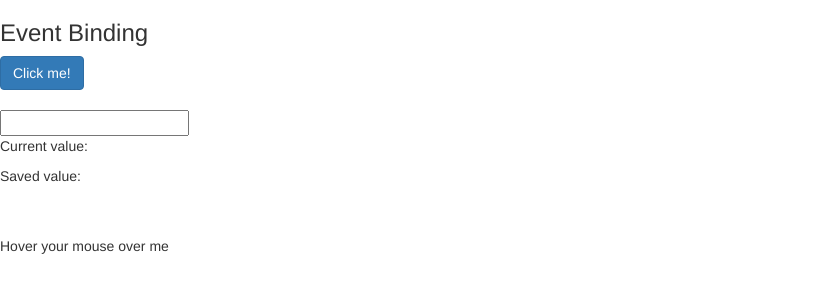
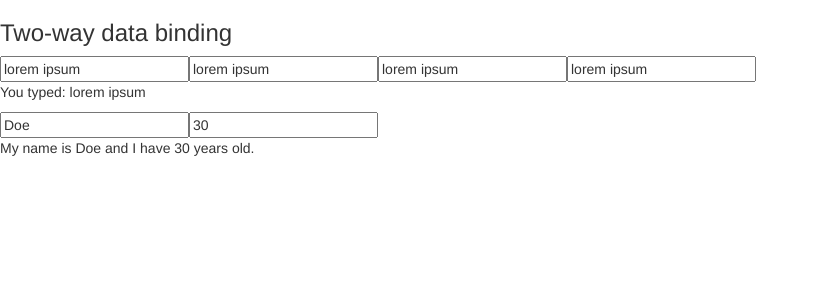
Before and after one commit to devictorqroz/course-angular2, an Angular app in the folder data-binding/: page / in a window 1280 px wide. Shown: the top 300 px of the page, without its empty margins (0-819 px from the left). Built offline with nearby package versions, Linux system fonts and the light colour scheme.

Commit message:
feat: implement two-way data binding and feature module refactoring

```diff
--- a/data-binding/src/app/app.module.ts
+++ b/data-binding/src/app/app.module.ts
@@ -5,6 +5,7 @@ import { HttpModule } from '@angular/http';
 
 import { AppComponent } from './app.component';
 import { DataBindingComponent } from './data-binding/data-binding.component';
+import { MyFormModule } from './my-form/my-form.module';
 
 @NgModule({
   declarations: [
@@ -14,7 +15,8 @@ import { DataBindingComponent } from './data-binding/data-binding.component';
   imports: [
     BrowserModule,
     FormsModule,
-    HttpModule
+    HttpModule,
+    MyFormModule
   ],
   providers: [],
   bootstrap: [AppComponent]
--- a/data-binding/src/app/data-binding/data-binding.component.html
+++ b/data-binding/src/app/data-binding/data-binding.component.html
@@ -69,7 +69,7 @@
 
 
 
-<section class="event-binding">
+<!-- <section class="event-binding">
 
   <article>
     <h3>Event Binding</h3>
@@ -103,4 +103,6 @@
     </div>
   </article>
 
-</section>
+</section> -->
+
+<app-my-form></app-my-form>
--- a/data-binding/src/app/data-binding/data-binding.component.ts
+++ b/data-binding/src/app/data-binding/data-binding.component.ts
@@ -23,6 +23,7 @@ export class DataBindingComponent implements OnInit {
   savedValue: any;
 
   isMouseOver: boolean = false;
+
 
   getValue() {
     return 1;
--- /dev/null
+++ b/data-binding/src/app/my-form/my-form.component.html
@@ -0,0 +1,36 @@
+
+<section class="two-way-binding">
+  <article>
+    <h3>Two-way data binding</h3>
+    <div>
+
+      <input type="text"
+        [value]="phrase"
+        (input)="phrase = $event.target.value"
+      />
+
+
+       <input type="text"
+        [ngModel]="phrase"
+        (ngModelChange)="phrase = $event"
+      />
+
+      <input type="text" [(ngModel)]="phrase">
+
+      <input type="text" bindon-ngModel="phrase">
+
+      <p>You typed: {{ phrase }}</p>
+
+    </div>
+
+    <div>
+
+      <input type="text" [(ngModel)]="person.name">
+      <input type="text" [(ngModel)]="person.age">
+
+      <p>My name is {{ person.name }} and I have {{ person.age }} years old.</p>
+
+    </div>
+
+  </article>
+</section>
--- /dev/null
+++ b/data-binding/src/app/my-form/my-form.component.ts
@@ -0,0 +1,22 @@
+import { Component, OnInit } from '@angular/core';
+
+@Component({
+  selector: 'app-my-form',
+  templateUrl: './my-form.component.html',
+  styleUrls: ['./my-form.component.css']
+})
+export class MyFormComponent implements OnInit {
+
+  phrase: string = 'lorem ipsum';
+
+  person: any = {
+    name: 'Doe',
+    age: 30
+  }
+
+  constructor() { }
+
+  ngOnInit() {
+  }
+
+}
```
Also changed, not shown: data-binding/src/app/my-form/my-form.module.ts (added, +16 -0 lines), data-binding/src/app/my-form/my-form.component.css (added), 1 other file (tests, documents, lock files or other folders).
